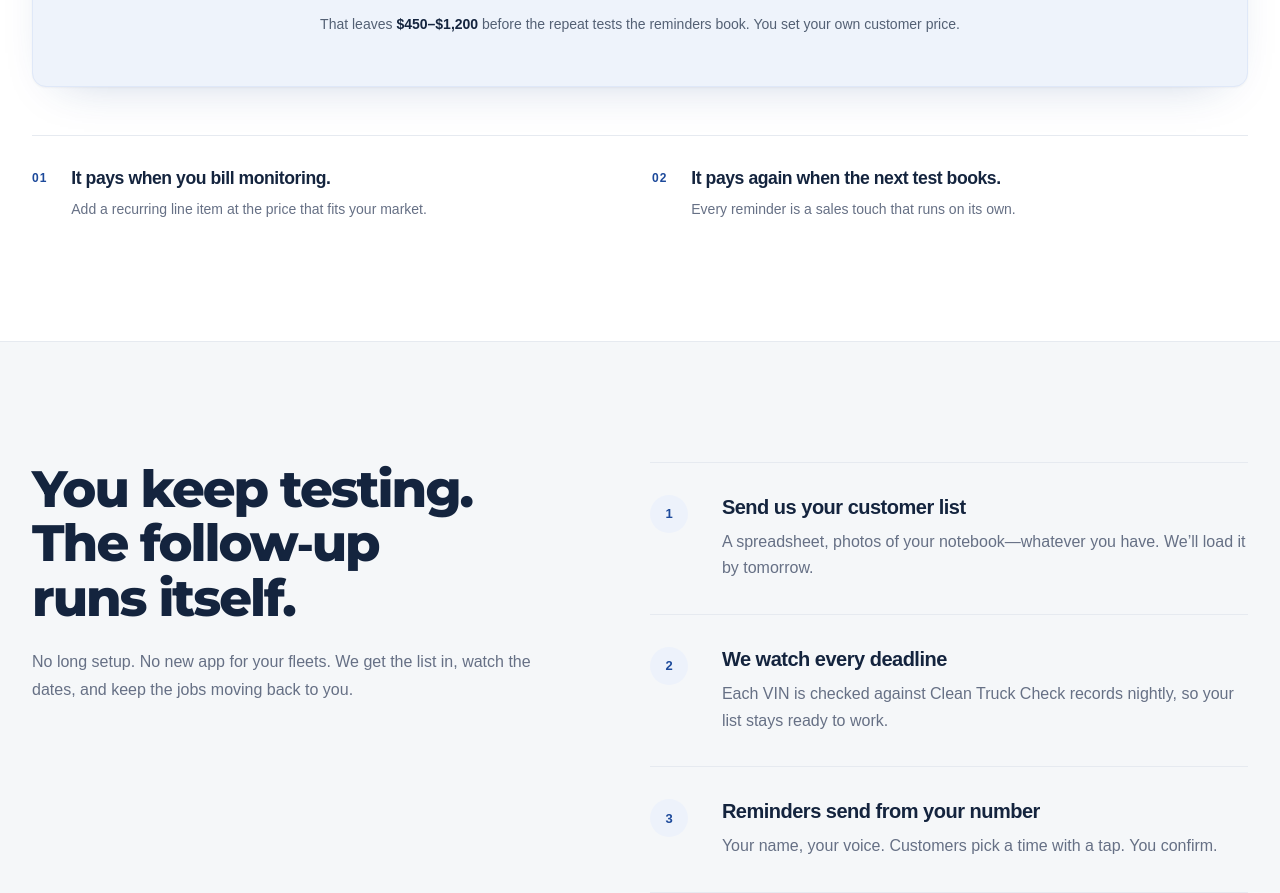
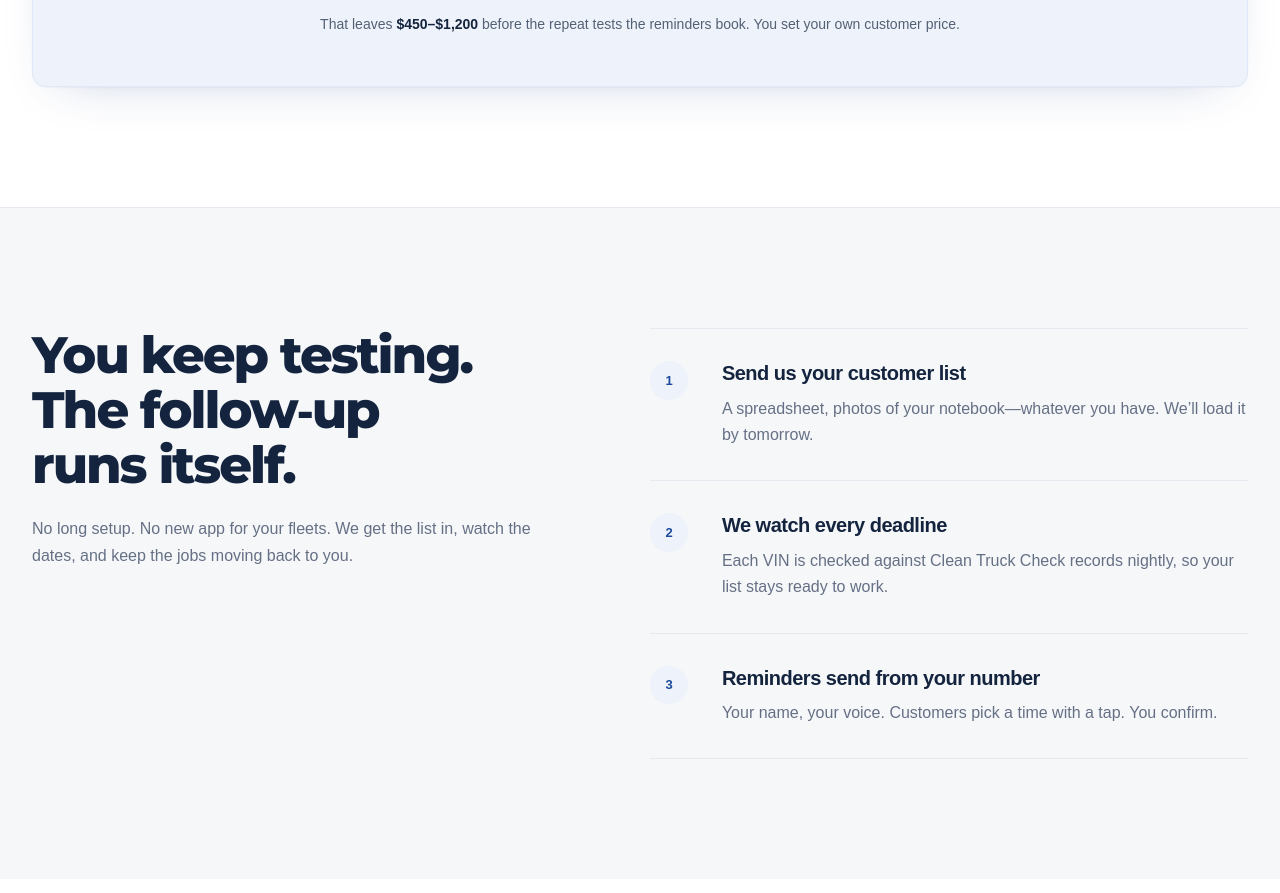
Before and after one commit to dshap456/gotruckcheck, a Next.js app: page / in a window 1280 px wide. Shown: the part 1560-2453 px from the top of the page. Built offline with nearby package versions, Linux system fonts and the light colour scheme; no server answers; a web font is replaced by a local one.

Commit message:
Remove redundant revenue callouts

```diff
--- a/app/globals.css
+++ b/app/globals.css
@@ -687,39 +687,6 @@ summary {
   font-variant-numeric: tabular-nums;
 }
 
-.pay-twice {
-  display: grid;
-  grid-template-columns: auto 1fr auto 1fr;
-  gap: var(--space-6);
-  padding-top: var(--space-8);
-  margin-top: var(--space-12);
-  border-top: 1px solid var(--hairline);
-}
-
-.pay-twice__number {
-  padding-top: 0.15rem;
-  color: var(--navy);
-  font-size: 0.75rem;
-  font-variant-numeric: tabular-nums;
-  font-weight: 700;
-  letter-spacing: 0.08em;
-}
-
-.pay-twice > div:nth-child(even) {
-  padding-right: var(--space-8);
-}
-
-.pay-twice h3 {
-  font-size: 1.1rem;
-}
-
-.pay-twice p {
-  margin-top: 0.55rem;
-  color: var(--ink-2);
-  font-size: 0.875rem;
-  line-height: 1.6;
-}
-
 .how-section {
   border-top: 1px solid var(--hairline);
 }
@@ -1859,11 +1826,6 @@ summary {
     text-align: left;
   }
 
-  .pay-twice {
-    grid-template-columns: auto 1fr;
-    gap: var(--space-6) var(--space-4);
-  }
-
   .feature-row,
   .feature-row--reverse {
     display: flex;
--- a/app/page.tsx
+++ b/app/page.tsx
@@ -84,19 +84,6 @@ export default function Home() {
           </div>
 
           <RevenueCalculator />
-
-          <div className="pay-twice">
-            <div className="pay-twice__number">01</div>
-            <div>
-              <h3>It pays when you bill monitoring.</h3>
-              <p>Add a recurring line item at the price that fits your market.</p>
-            </div>
-            <div className="pay-twice__number">02</div>
-            <div>
-              <h3>It pays again when the next test books.</h3>
-              <p>Every reminder is a sales touch that runs on its own.</p>
-            </div>
-          </div>
         </div>
       </section>
 
```
